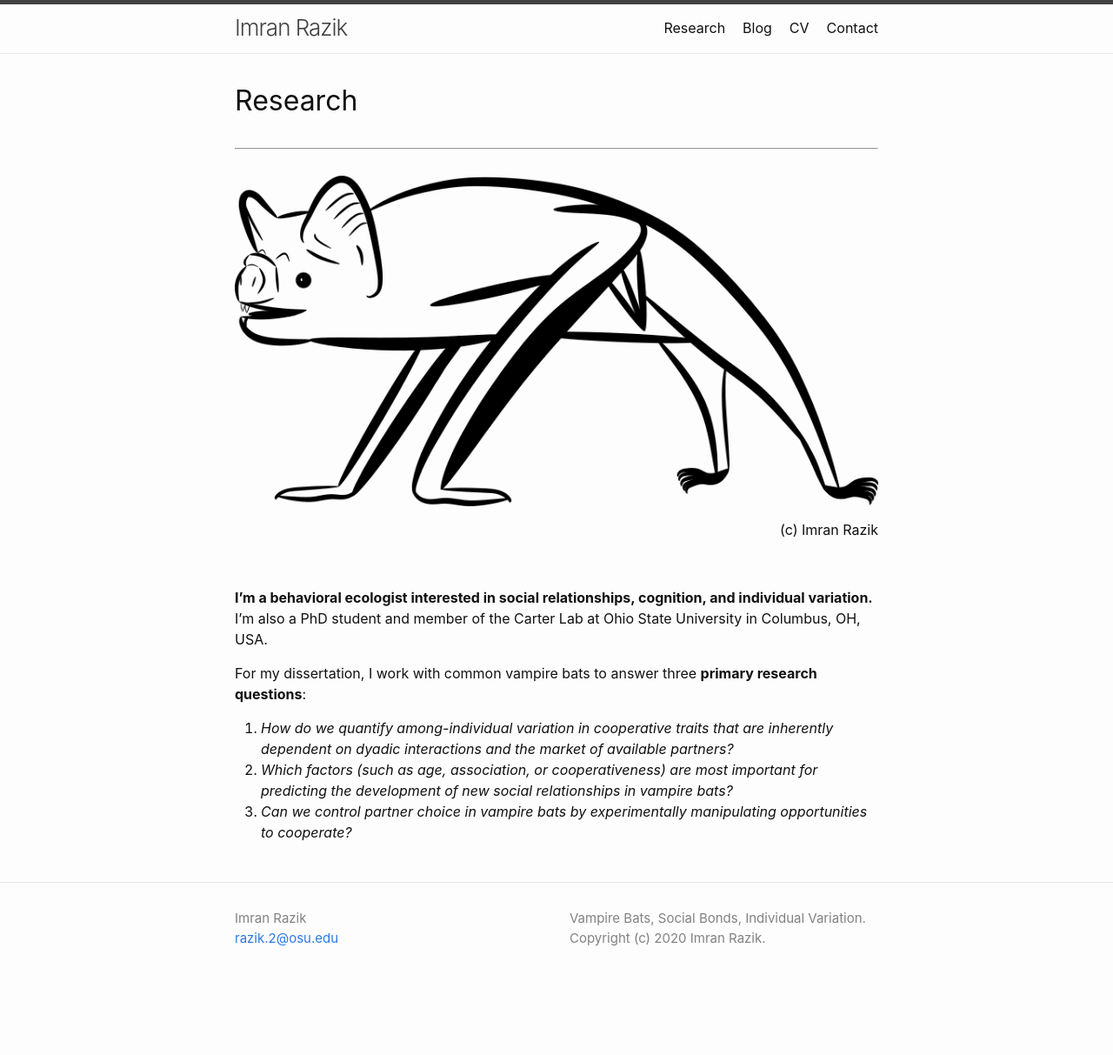
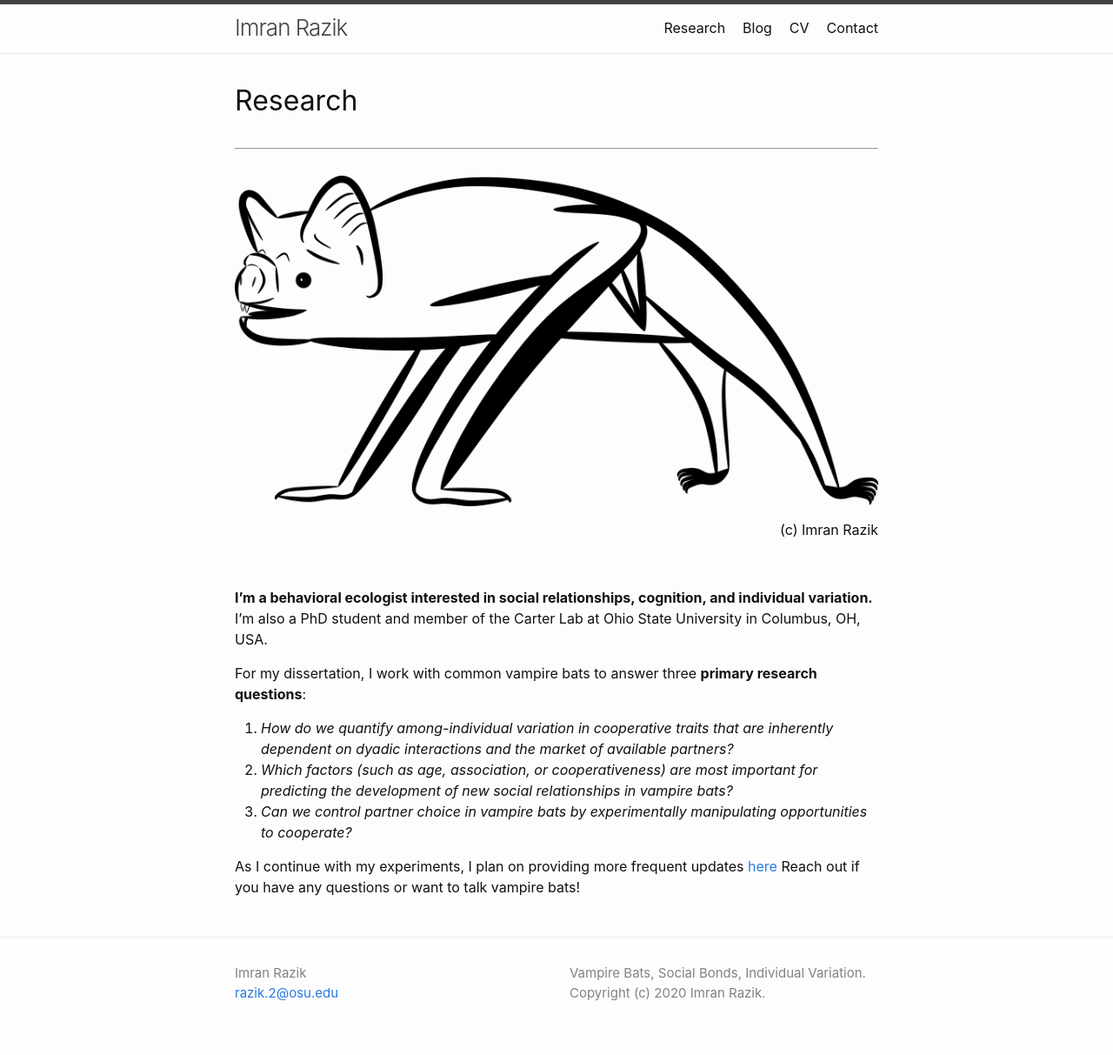
Before and after one commit to imranrazik/imranrazik.github.io, a Jekyll site: the page built from index.md, in a window 1280 px wide. Shown: the whole page at 87% size. Built offline with Jekyll 4.4.1, drawn with Linux system fonts in a browser that asks for light colours; our own code applies the rules of GitHub Pages for plain Markdown files; before the commit the page ends 1150 px from its top, so only the background shows below that.

Commit message:
Update index.md

```diff
--- a/index.md
+++ b/index.md
@@ -17,3 +17,6 @@ For my dissertation, I work with common vampire bats to answer three **primary r
 1. *How do we quantify among-individual variation in cooperative traits that are inherently dependent on dyadic interactions and the market of available partners?*
 2. *Which factors (such as age, association, or cooperativeness) are most important for predicting the development of new social relationships in vampire bats?*
 3. *Can we control partner choice in vampire bats by experimentally manipulating opportunities to cooperate?*
+
+As I continue with my experiments, I plan on providing more frequent updates [here](https://imranrazik.github.io/Blog.html)
+Reach out if you have any questions or want to talk vampire bats!
```
